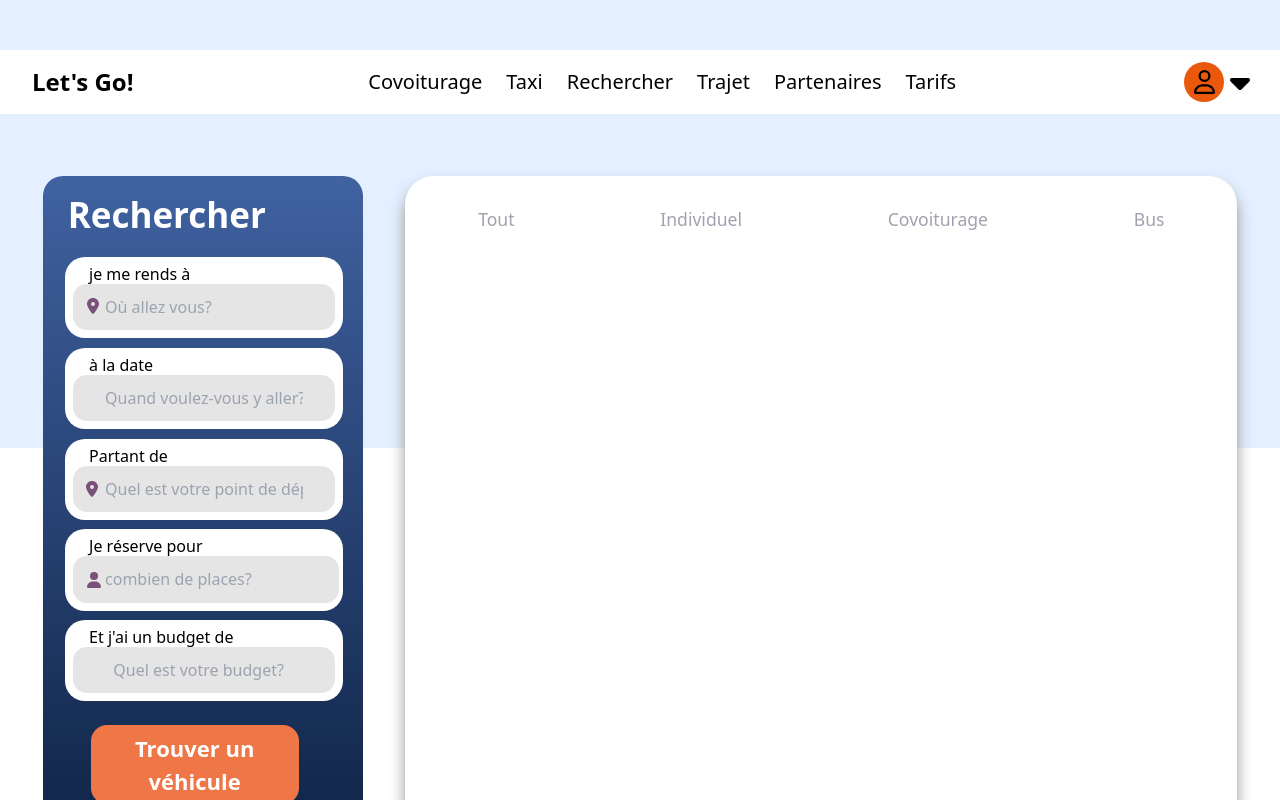
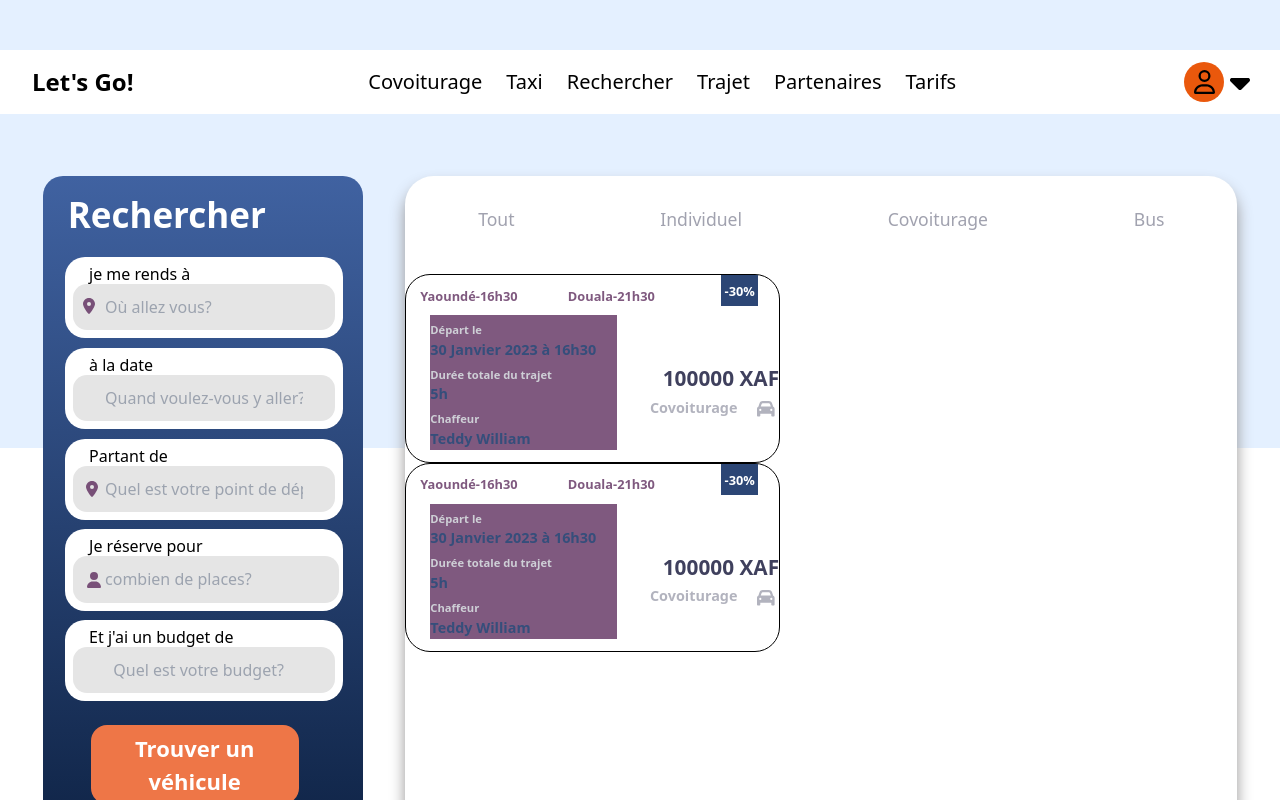
Before and after one commit to haterb4/letsgo, a Next.js app: page /vue in a window 1280 px wide. Shown: the top 800 px of the page. Built offline with nearby package versions, Linux system fonts and the light colour scheme.

Commit message:
partie de william

```diff
--- a/src/componnents/OptionCar.jsx
+++ /dev/null
@@ -1,12 +0,0 @@
-import React from "react"
-
-const OptionCar = () =>{
-    return (
-        <div className="">
-            mouf
-        </div>
-    )
-
-}
-
-export default OptionCar
--- /dev/null
+++ b/src/componnents/OptionCard.jsx
@@ -0,0 +1,47 @@
+import React from "react";
+import Link from "next/link";
+import { FontAwesomeIcon } from "@fortawesome/react-fontawesome";
+import { faCar, faUser } from "@fortawesome/free-solid-svg-icons";
+import styles2 from "@/styles/option.module.css";
+
+const OptionCard = (props) => {
+   let rideOptionIcon;
+   const rideOption = props.rideOption
+   switch(rideOption){
+
+      case "Covoiturage":
+         rideOptionIcon = <FontAwesomeIcon icon={faCar} className={styles2.icon} />
+         break;
+      default :
+         break;
+   }
+   return (
+      <div className={styles2.card}>
+         <div className={styles2.info}>
+            <span className={styles2.ville}>{props.startTown}-{props.startTime}</span>
+            <span className={styles2.ville}> {props.destinationTown}-{props.destinationTime}</span>
+            <div className={styles2.reduction}>
+               <p>{props.reduction}</p>
+            </div>
+         </div>
+
+         <div className={styles2.contenu}>
+            <span className={styles2.text}>Départ le </span>
+            <h3>{props.startDate} à {props.startTime}</h3>
+            <span className={styles2.text}>Durée totale du trajet</span>
+            <h3>{props.tripDuration}</h3>
+            <span className={styles2.text}>Chaffeur</span>
+            <h3>{props.driverName}</h3>
+         </div>
+
+         <div className={styles2.price}>
+            <h3>{props.tripCost} XAF</h3>
+            <span>
+               {props.rideOption} {rideOptionIcon}
+            </span>
+         </div>
+      </div>
+   );
+};
+
+export default OptionCard;
--- /dev/null
+++ b/src/componnents/Test.jsx
@@ -0,0 +1,58 @@
+import Link from 'next/link'
+import React from 'react'
+
+const Test = () => {
+    return(
+      <div>
+  <nav>
+    <ul>
+      <li>
+        <Link href="/">
+          <a>Home</a>
+        </Link>
+      </li>
+      <li>
+        <Link href="/about">
+          <a>About</a>
+        </Link>
+      </li>
+      <li>
+        <Link href="/contact">
+          <a>Contact</a>
+        </Link>
+      </li>
+    </ul>
+
+    <style jsx>{`
+      nav {
+        display: flex;
+        justify-content: space-between;
+        align-items: center;
+        padding: 1rem;
+        background-color: #785078;
+      }
+
+      ul {
+        display: flex;
+        list-style: none;
+        margin: 0;
+        padding: 0;
+      }
+
+      li {
+        margin-right: 1rem;
+      }
+
+      a {
+        color: #333;
+        text-decoration: none;
+      }
+    `}</style>
+  </nav>
+
+  </div>
+   )
+
+    }
+
+export default Test
--- a/src/componnents/index.js
+++ b/src/componnents/index.js
@@ -1 +1,2 @@
 export { default as Button } from './Button/Button';
+export { default as OptionCard } from './OptionCard';
--- a/src/pages/text.jsx
+++ b/src/pages/text.jsx
@@ -1,11 +1,13 @@
-import OptionCar from "@/componnents/optioncar"
+import OptionCar from "@/componnents/OptionCard"
 import React from "react"
 
 const  Text = () =>{
 
     return (
         <div>
-            <OptionCar/>
+
+         <OptionCar/>
+
         </div>
 
     )
--- a/src/pages/vue.jsx
+++ b/src/pages/vue.jsx
@@ -1,95 +1,184 @@
-import React from 'react';
-import styles from '@/styles/vue.module.css';
-import Navbar from '@/componnents/Navbar';
+import React from "react";
+import styles from "@/styles/vue.module.css";
+import Navbar from "@/componnents/Navbar";
 import { FontAwesomeIcon } from "@fortawesome/react-fontawesome";
-import { faUser } from '@fortawesome/free-solid-svg-icons'
-import { faLocationDot } from "@fortawesome/free-solid-svg-icons"
-import { faCalendarLines } from "@fortawesome/free-solid-svg-icons"
-import { faCircleDollar } from "@fortawesome/free-regular-svg-icons"
+import { faCar, faUser } from "@fortawesome/free-solid-svg-icons";
+import { faLocationDot } from "@fortawesome/free-solid-svg-icons";
+import { faCalendarLines } from "@fortawesome/free-solid-svg-icons";
+import { faCircleDollar } from "@fortawesome/free-regular-svg-icons";
+import styles2 from "@/styles/option.module.css";
+import { OptionCard } from "../componnents"
 
+const Vue = () => {
+  const optionCardInfo = [
+    {
+      startTown: "Yaoundé",
+      startTime: "16h30",
+      destinationTown: "Douala",
+      destinationTime: "21h30",
+      reduction: "-30%",
+      startDate: "30 Janvier 2023",
+      tripDuration: "5h",
+      driverName: "Teddy William",
+      tripCost: 100000,
+      rideOption: "Covoiturage"
+    },
+    {
+      startTown: "Yaoundé",
+      startTime: "16h30",
+      destinationTown: "Douala",
+      destinationTime: "21h30",
+      reduction: "-30%",
+      startDate: "30 Janvier 2023",
+      tripDuration: "5h",
+      driverName: "Teddy William",
+      tripCost: 100000,
+      rideOption: "Covoiturage"
+    }
+  ]
 
-
-const Vue = () =>{
+  const optionCardComp = optionCardInfo.map((info, index) =>
+  <OptionCard
+    key = {index}
+    tripIndex = {index}
+    startTown = {info.startTown}
+    startTime = {info.startTime}
+    destinationTown = {info.destinationTown}
+    destinationTime = {info.destinationTime}
+    reduction = {info.reduction}
+    startDate = {info.startDate}
+    tripDuration = {info.tripDuration}
+    driverName = {info.driverName}
+    tripCost = {info.tripCost}
+    rideOption = {info.rideOption}
+  />)
   return (
-    <div  >
+    <div>
       <header className={styles.global}>
         <div className={styles.disposition}>
-     <Navbar/>
+          <Navbar />
         </div>
       </header>
-      <div className={styles.container }>
+      <div className={`${styles.container} ${styles2.contain}`}>
         <div className={styles.Rechercher}>
           <h1 className={styles.titre}>Rechercher</h1>
 
-            <form action='/vue' method='post' onSubmit="">
+          <form action="/vue" method="post" onSubmit="">
             <div className={styles.formcontainer}>
-
               <div className={styles.childrencontainer1}>
-
                 <span className={styles.text}>je me rends à</span>
-            <label for="destination"> <i className={styles.icon1}><FontAwesomeIcon icon={faLocationDot} /> </i></label>
-            <input type="text" id='destination' name='destination' className={styles.inputtext0} placeholder='Où allez vous?' required />
+                <label for="destination">
+                  <i className={styles.icon1}>
+                    <FontAwesomeIcon icon={faLocationDot} />
+                  </i>
+                </label>
+                <input
+                  type="text"
+                  id="destination"
+                  name="destination"
+                  className={styles.inputtext0}
+                  placeholder="Où allez vous?"
+                  required
+                />
               </div>
 
               <div className={styles.childrencontainer2}>
                 <span className={styles.text}>à la date</span>
-            <label for="jourexacte"><i className={styles.icon2}> <FontAwesomeIcon icon={faCalendarLines}/></i></label>
+                <label for="jourexacte">
+                  <i className={styles.icon2}>
+                    <FontAwesomeIcon icon={faCalendarLines} />
+                  </i>
+                </label>
 
-            <input type="text" id='jourexacte' name='jourexacte' className={styles.inputtext1} placeholder='Quand voulez-vous y aller?' required/>
+                <input
+                  type="text"
+                  id="jourexacte"
+                  name="jourexacte"
+                  className={styles.inputtext1}
+                  placeholder="Quand voulez-vous y aller?"
+                  required
+                />
               </div>
 
               <div className={styles.childrencontainer3}>
                 <span className={styles.text}> Partant de </span>
 
-            <label for="départ"><i className={styles.icon3}> <FontAwesomeIcon icon={faLocationDot} /> </i></label>
+                <label for="départ">
+                  <i className={styles.icon3}>
+                    <FontAwesomeIcon icon={faLocationDot} />
+                  </i>
+                </label>
 
-            <input type="text" id='départ' name='départ' className={styles.inputtext2} placeholder='Quel est votre point de départ?' required/>
+                <input
+                  type="text"
+                  id="départ"
+                  name="départ"
+                  className={styles.inputtext2}
+                  placeholder="Quel est votre point de départ?"
+                  required
+                />
               </div>
 
               <div className={styles.childrencontainer4}>
                 <span className={styles.text}>Je réserve pour </span>
 
-            <label for="réservation"> <i  className={styles.icon4}><FontAwesomeIcon icon={faUser} /></i></label>
+                <label for="réservation">
+                  <i className={styles.icon4}>
+                    <FontAwesomeIcon icon={faUser} />
+                  </i>
+                </label>
 
-            <input type="number" id='réservation' name='réservation' className={styles.inputtext3} placeholder='combien de places?' required/>
+                <input
+                  type="number"
+                  id="réservation"
+                  name="réservation"
+                  className={styles.inputtext3}
+                  placeholder="combien de places?"
+                  required
+                />
               </div>
 
               <div className={styles.childrencontainer5}>
                 <span className={styles.text}>Et j'ai un budget de </span>
 
-            <label for="budget"> <i  className={styles.icon5}> <FontAwesomeIcon icon={faCircleDollar} /></i> </label>
-            <input type="text" id='budget' name='budget' className={styles.inputtext4} placeholder='  Quel est votre budget?' required/>
+                <label for="budget">
+                  <i className={styles.icon5}>
+                    <FontAwesomeIcon icon={faCircleDollar} />
+                  </i>
+                </label>
+                <input
+                  type="text"
+                  id="budget"
+                  name="budget"
+                  className={styles.inputtext4}
+                  placeholder="  Quel est votre budget?"
+                  required
+                />
+              </div>
+            </div>
+            <button type="submit" className={styles.mybutton}>
+              Trouver un véhicule
+            </button>
+          </form>
         </div>
 
-        </div>
-            <button type="submit" className = {styles.mybutton}>Trouver un véhicule </button>
-            </form>
-
-      </div>
-
-      <div className={styles.voyage}>
-
-        <div className={styles.option}>
+        <div className={`${styles.voyage} ${styles2.voy}`}>
+          <div className={`${styles.option} ${styles2.option}`}>
             <ul className={styles.liste}>
-
               <li>Tout </li>
               <li>Individuel</li>
               <li>Covoiturage </li>
               <li>Bus </li>
             </ul>
           </div>
-
-
-
+          <div className={styles2.optioncardcontainer}>
+            {optionCardComp}
+          </div>
 
         </div>
+      </div>
+    </div>
+  );
+};
 
-
-      </div>
-
-
-    </div>
- )
-}
-
-export default Vue
+export default Vue;
--- /dev/null
+++ b/src/styles/option.module.css
@@ -0,0 +1,99 @@
+.contain .voy .card{
+    background: rgb(255, 255, 255);
+    width: 45%;
+    height: 11.8rem;
+    position: relative;
+    top: 4.5rem;
+    border-radius: 25px;
+    border: #000000 1px solid;
+}
+
+
+.contain .voy .card .info{
+    display: flex;
+    justify-content: space-around;
+}
+
+.contain .voy .card .ville{
+    position: relative;
+    top: 0.7rem;
+    right: 0.7rem;
+    color: #7F597F;
+    font-size: 0.8rem;
+    font-weight:  bold;
+}
+
+.card .info .reduction{
+    background-color: #2C4675;
+    width: 10%;
+    height: 1.9rem;
+    position: relative;
+    left: 0.3rem;
+    text-align: center;
+    color: #ffffff;
+    font-size: 80%;
+    font-weight: bold;
+}
+
+.card .info .reduction p{
+    position: relative;
+    top: 0.4rem;
+}
+/*********************************************************************/
+.card .contenu{
+    display: flex;
+    flex-direction: column;
+
+    position: relative;
+    top: 0.6rem;
+    left: 1.5rem;
+    width: 50%;
+    background-color: #7F597F;
+
+}
+
+.card .contenu .text {
+    font-size: 0.7rem;
+    color: #CECFD6;
+    font-weight: bold;
+    margin-top: 0.4rem;
+}
+
+.card .contenu h3{
+    color: #354E7B;
+    font-weight: bold;
+    font-size: 0.9rem;
+
+}
+
+.card .price{
+
+    position: relative;
+    top: -4.8rem;
+    left: 68%;
+    width: 32%;
+}
+
+.card .price h3{
+    font-weight: bold;
+    font-size: 1.3rem ;
+    position: relative;
+    left: 0.2rem;
+    color: #3F405D;
+
+}
+
+.card .price span{
+    color: #B2B3BE;
+    position: relative;
+    right: 0.6rem;
+    font-weight: bold;
+    font-size: 0.9rem;
+}
+
+.card .price span .icon{
+    position: relative;
+    left: 1rem;
+    top: 0.2rem;
+    font-size: 1.1rem;
+}
```
Also changed, not shown: src/styles/vue.module.css (line endings or trailing spaces), src/styles/vueform.module.css (deleted). Lines whose indentation alone changed are shown as unchanged.
